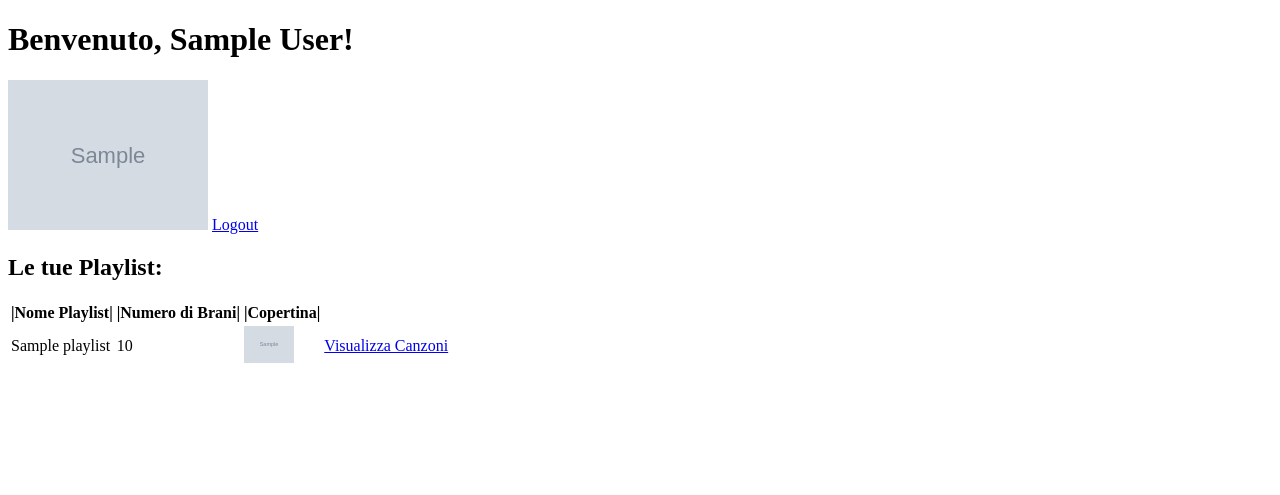
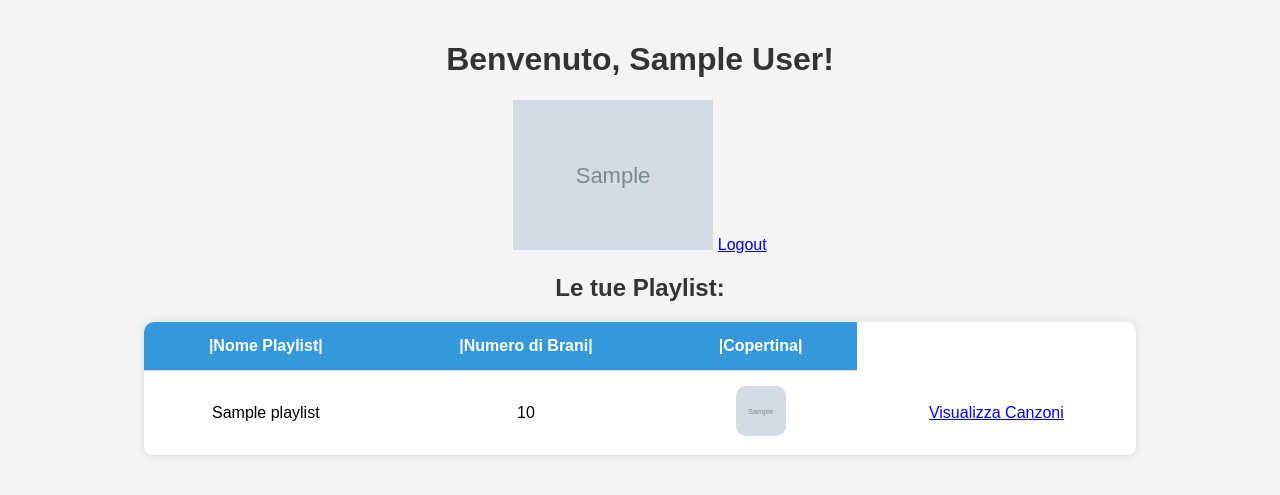
Before and after one commit to Samuel28102005/Spotify_Api, a Flask app: template templates/home.html in a window 1280 px wide. Shown: the top 495 px of the page. Run offline with Flask 3, Linux system fonts and the light colour scheme; the template is opened without the code that fills it: most values are stand-ins (such as "Sample title", 1, 10 or a date in 2020); grey boxes marked "Sample" are stand-in pictures.

Commit message:
finito con estetica

```diff
--- /dev/null
+++ b/static/home.css
@@ -0,0 +1,84 @@
+body {
+    font-family: Arial, sans-serif;
+    background-color: #f4f4f4;
+    margin: 0;
+    padding: 20px;
+    text-align: center;
+}
+
+h1, h2 {
+    color: #333;
+}
+
+.profile {
+    margin-bottom: 20px;
+}
+
+.profile img {
+    border-radius: 50%;
+    width: 100px;
+    height: 100px;
+    object-fit: cover;
+    border: 3px solid #333;
+}
+
+.logout-btn {
+    display: inline-block;
+    margin-top: 10px;
+    padding: 10px 15px;
+    background-color: #e74c3c;
+    color: white;
+    text-decoration: none;
+    border-radius: 5px;
+    font-weight: bold;
+}
+
+.logout-btn:hover {
+    background-color: #c0392b;
+}
+
+table {
+    width: 80%;
+    margin: 20px auto;
+    border-collapse: collapse;
+    background: white;
+    box-shadow: 0px 0px 10px rgba(0, 0, 0, 0.1);
+    border-radius: 10px;
+    overflow: hidden;
+}
+
+th, td {
+    padding: 15px;
+    border-bottom: 1px solid #ddd;
+    text-align: center;
+}
+
+th {
+    background-color: #3498db;
+    color: white;
+}
+
+td img {
+    width: 50px;
+    height: 50px;
+    border-radius: 10px;
+    object-fit: cover;
+}
+
+.view-btn {
+    text-decoration: none;
+    padding: 8px 12px;
+    background-color: #2ecc71;
+    color: white;
+    border-radius: 5px;
+    font-weight: bold;
+}
+
+.view-btn:hover {
+    background-color: #27ae60;
+}
+
+.no-playlists {
+    font-style: italic;
+    color: #777;
+}
--- a/templates/home.html
+++ b/templates/home.html
@@ -3,6 +3,7 @@
 <head>
 <meta charset="UTF-8">
 <meta name="viewport" content="width=device-width, initial-scale=1.0">
+<link rel="stylesheet" href="static/home.css">
 </head>
 <body>
 <h1>Benvenuto, {{ user_info['display_name'] }}!</h1>
```
Also changed, not shown: 1 other file.
